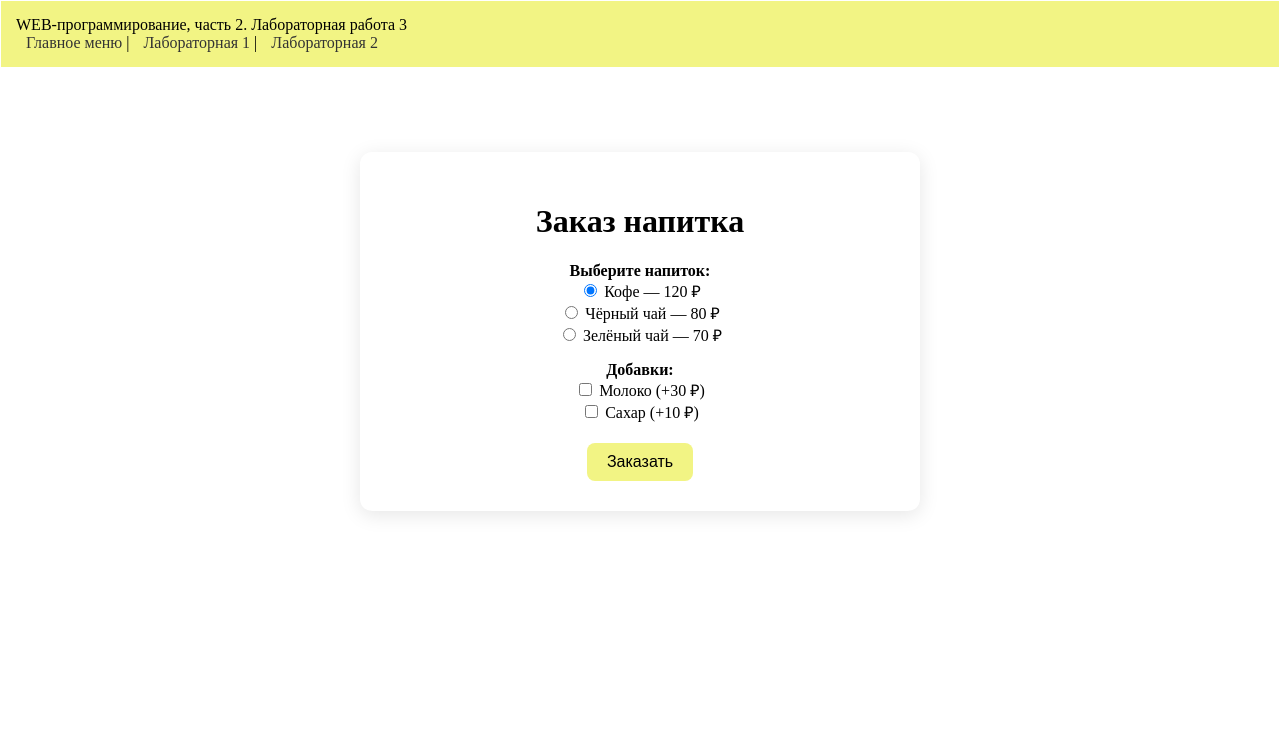
After one commit to Alena-Kvashnina/web-back-labs, a Python web app: template templates/lab3/order.html in a window 1280 px wide. The commit adds this page. Shown: the top 751 px of the page. Run offline with Jinja, Linux system fonts and the light colour scheme; the template is opened without the code that fills it, so the values that code supplies are empty.

Commit message:
Заказ напитка

```diff
--- a/templates/lab3/lab3.html
+++ b/templates/lab3/lab3.html
@@ -12,5 +12,6 @@
         <li><a href="/lab3/cookie">Куки</a></li>
         <li><a href="/lab3/clear_cookie">Очистить куки</a></li>
         <li><a href="/lab3/form1">Форма</a></li>
+        <li><a href="/lab3/order">Заказ напитка</a></li>
     </ol>
 {% endblock %}
--- /dev/null
+++ b/templates/lab3/order.html
@@ -0,0 +1,28 @@
+{% extends "base.html" %}
+
+{% block lab %}Лабораторная работа 3{% endblock %}
+
+{% block main %}
+<div class="center-box">
+    <h1>Заказ напитка</h1>
+
+    <form action="/lab3/pay">
+        <div>
+            <strong>Выберите напиток:</strong><br>
+            <label><input type="radio" name="drink" value="cofee" checked> Кофе — 120 ₽</label><br>
+            <label><input type="radio" name="drink" value="black-tea"> Чёрный чай — 80 ₽</label><br>
+            <label><input type="radio" name="drink" value="green-tea"> Зелёный чай — 70 ₽</label>
+        </div>
+
+        <div style="margin-top: 15px;">
+            <strong>Добавки:</strong><br>
+            <label><input type="checkbox" name="milk"> Молоко (+30 ₽)</label><br>
+            <label><input type="checkbox" name="sugar"> Сахар (+10 ₽)</label>
+        </div>
+
+        <div style="margin-top: 20px;">
+            <button type="submit">Заказать</button>
+        </div>
+    </form>
+</div>
+{% endblock %}
```
Also changed, not shown: templates/lab3/form1.html (+6 -4 lines), templates/lab3/pay.html (added, +35 -0 lines), templates/lab3/success.html (added, +12 -0 lines).
